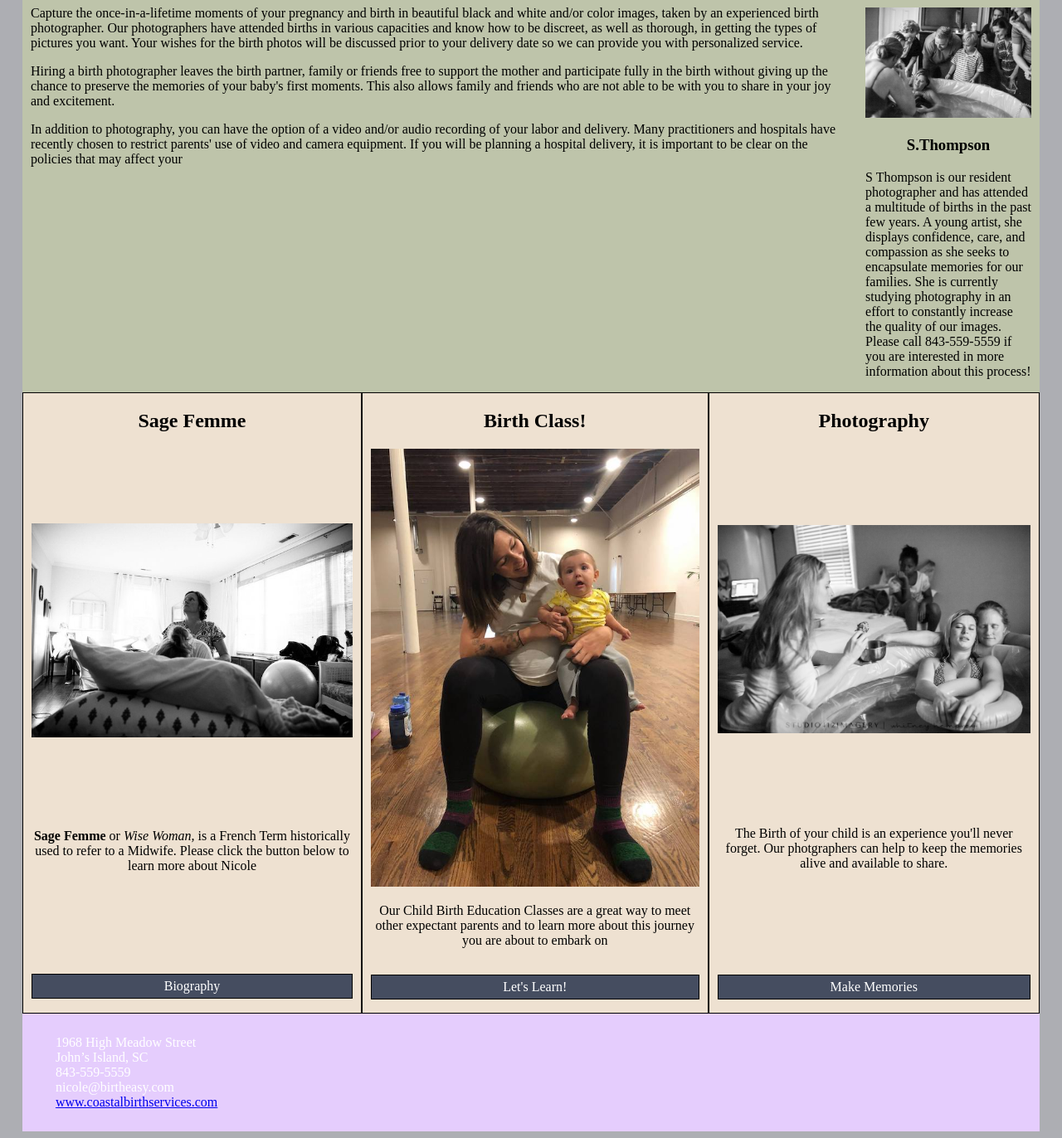
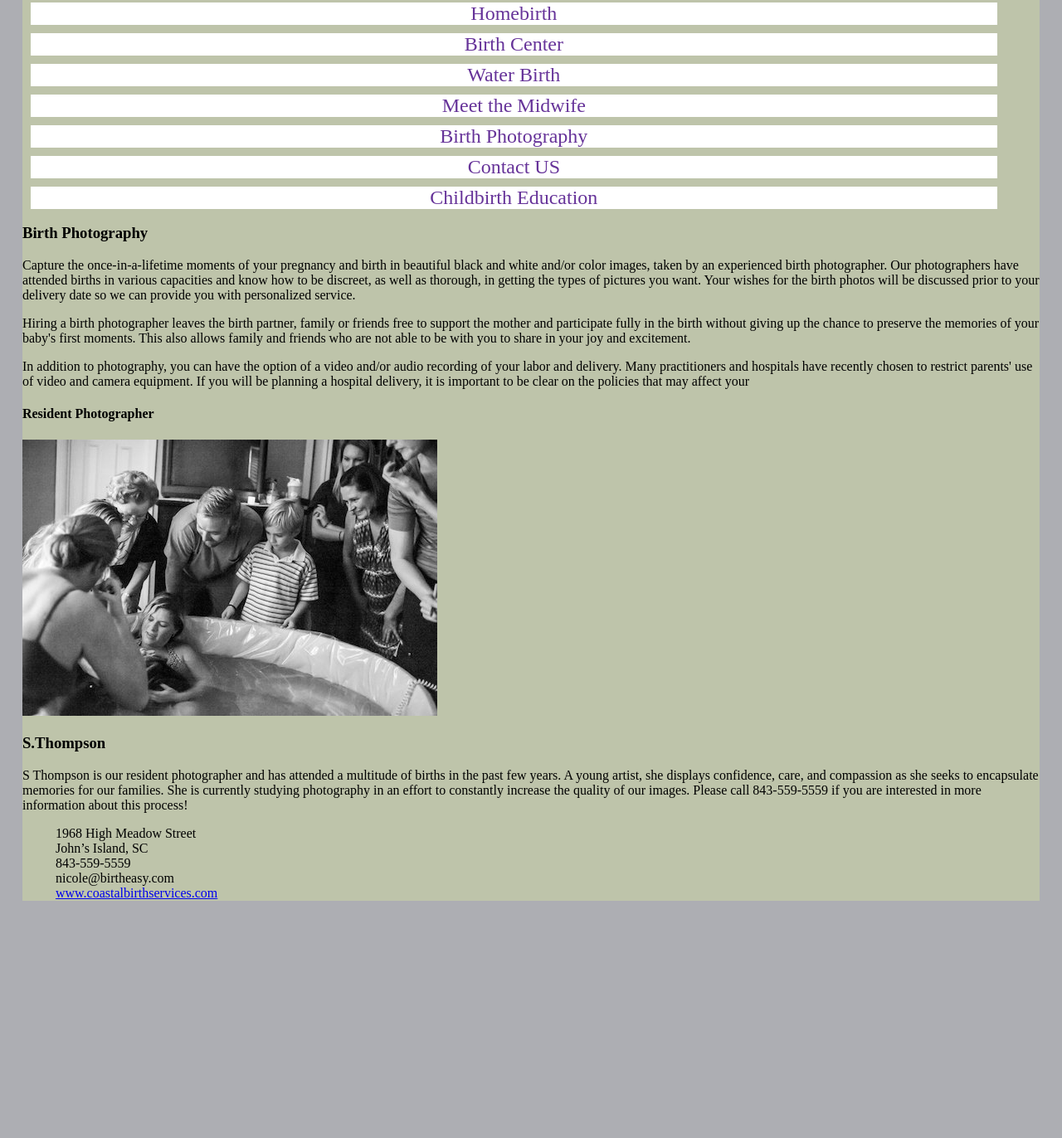
Before and after one commit to TajCummings/IntroToWebPublishing, a plain HTML site: page photography.html in a window 1280 px wide. Shown: the part 299-1671 px from the top of the page at 83% size. After the commit the page ends 1401 px from the top, so only its background shows below. Drawn offline with Linux system fonts and the light colour scheme.

Commit message:
Restyling the photography section
I would like to take a stab at the CSS Grid and Photo layouts, so I am redoing this sections to reflect that!

```diff
--- /dev/null
+++ b/photo.css
@@ -0,0 +1,40 @@
+body{
+	text-align:left;
+	background-color:rgb(173,174,179);/*modern grey*/
+	/*rgb(119,52,219); /*purple*/
+}
+main{
+	background-color:rgb(190, 196, 170); /*greens*/
+	width:97%;
+	margin: 0 auto;
+}
+header{
+	margin left: auto;
+	margin right:auto;
+	text-align: center;
+}
+header figure img{
+	max-width: 100%
+}
+nav ul{
+	padding-inline-start:0;
+	list-style: none;
+	text-align: center;
+}
+nav ul li a{
+	display: block;
+	color:rgb(102, 51, 153); /*rebecca purple*/
+	background-color:rgb(255,255,255);
+	font-size: 1.5em;
+	padding: 0px;
+	margin: 10px;
+	text-decoration: none;
+	width:95%;
+}
+nav ul li a:hover{
+	color: rgb(0,0,0);
+	background-color:rgb(238,225,209); /*yellow*/
+}
+nav ul li a:visited{
+	color: rgb(190,196,170);
+}
--- a/photography.html
+++ b/photography.html
@@ -5,7 +5,7 @@
 	<title>Coastal Birth Services - Serving birthing familes in the Lowcountry and beyond </title>
 	<meta name='Coastal Birth Services' content="Dedicated to providing safe, family-centered care, Coastal Birth Services has been serving pregnant women and their babies along the SC coast for over 20 years. We offer a variety of services, from waterbirths in the comfort of your own home to placenta encapsulation and birth photography.">
 	<meta name="viewport" content="width=device-width">
-	<link rel="stylesheet" href="styles.css">
+	<link rel="stylesheet" href="photo.css">
 <body>
 	<main>
 		<header>
@@ -31,6 +31,9 @@
 				</ul>
 			</nav>
 		<section>
+
+		</section>
+		<section>
 			<article class="normal">
 				<h3>Birth Photography</h3>
 				<p>Capture the once-in-a-lifetime moments of your pregnancy and birth in beautiful black and white and/or color images, taken by an experienced birth photographer. Our photographers have attended births in various capacities and know how to be discreet, as well as thorough, in getting the types of pictures you want. Your wishes for the birth photos will be discussed prior to your delivery date so we can provide you with personalized service.</p>
@@ -44,31 +47,6 @@
 				<p> S Thompson is our resident photographer and has attended a multitude of births in the past few years. A young artist, she displays confidence, care, and compassion as she seeks to encapsulate memories for our families. She is currently studying photography in an effort to constantly increase the quality of our images. Please call 843-559-5559 if you are interested in more information about this process!</p>
 			</aside>
 		</section>
-		<section class="spotlight">
-		 	<article>
-			    <h2>Sage Femme</h2>
-			    <figure>
-			      <img src="image/backrubsmall.jpg"  alt="Nicole Lavalle looking to the top of the screen">
-			    </figure>
-			    <p><strong> Sage Femme</strong> or <i>Wise Woman,</i> is a French Term historically used to refer to a Midwife. Please click the button below to learn more about Nicole</p>
-			 	<p class="button"><a href="bio.html" title="Biography of the wise woman">Biography</a></p>
-		  </article> <!-- end of article 1 -->
-
-			<article>
-				<h2>Birth Class!</h2>
-				<figure>
-				<img src="image/babyonball.jpg" alt="baby on medicine ball">
-				</figure>
-				<p>Our Child Birth Education Classes are a great way to meet other expectant parents and to learn more about this journey you are about to embark on</p>
-				<p class="button"><a href="education.html title="Schools in Session">Let's Learn!</a></p>
-			</article> <!-- end of article 2 -->
-		<article>
-			<h2>Photography</h2>
-			<figure><img src="image/relaxedintub.jpg"  alt="woman relaxing in inflateable tub"></figure>
-			<p>The Birth of your child is an experience you'll never forget. Our photgraphers can help to keep the memories alive and available to share.</p>
-			<p class="button"><a href="photography.html" title="Birth Photography">Make Memories</a></p>
-		</article> <!-- end of article 3 -->
-		</section>
 		<footer>
 			<blockquote>
 				1968 High Meadow Street <br>
```
